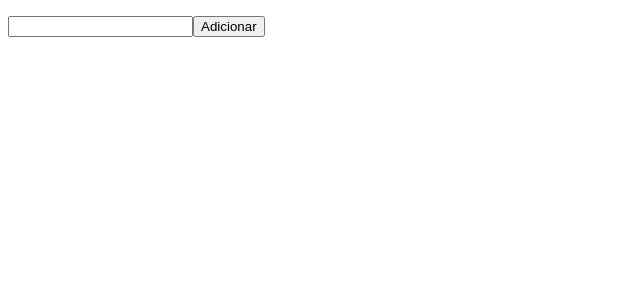
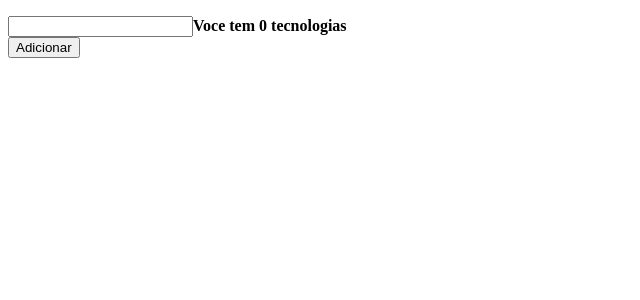
Before and after one commit to rafaelsene01/frontend-base-project-reactjs-hooks, a React (Create React App) app: page / in a window 1280 px wide. Shown: the top 300 px of the page, without its empty margins (0-640 px from the left). Built offline with nearby package versions, Linux system fonts and the light colour scheme.

Commit message:
using hooks, useMemo

```diff
--- a/src/App.js
+++ b/src/App.js
@@ -1,4 +1,4 @@
-import React, { useState, useEffect } from 'react';
+import React, { useState, useEffect, useMemo } from 'react';
 
 function App() {
   const [tech, setTech] = useState([]);
@@ -28,6 +28,8 @@
     localStorage.setItem('tech', JSON.stringify(tech));
   }, [tech]);
 
+  const techSize = useMemo(() => tech.length, [tech]);
+
   return (
     <>
       <ul>
@@ -40,6 +42,8 @@
         type="text"
         onChange={e => setNewTech(e.target.value)}
       />
+      <strong>Voce tem {techSize} tecnologias</strong>
+      <br />
       <button onClick={handleAdd}>Adicionar</button>
     </>
   );
```
